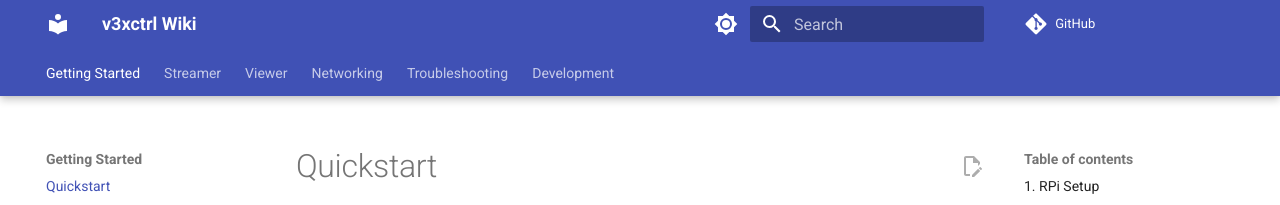
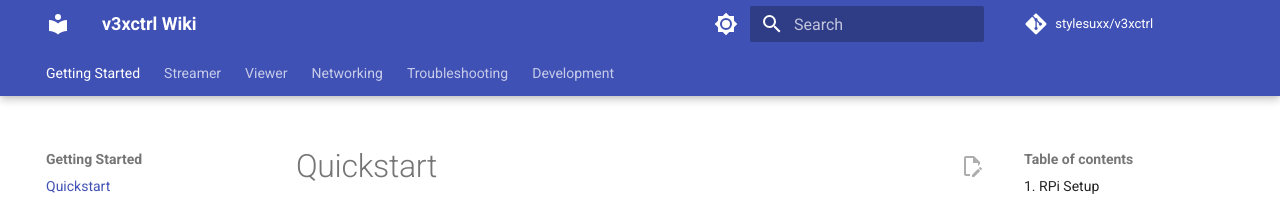
Before and after one commit to v3xctrl/wiki, an MkDocs documentation site: the page built from docs/index.md, in a window 1280 px wide. Shown: the top 205 px of the page. Built offline with MkDocs 1.6.1 and Material for MkDocs 9.7.7, drawn with Linux system fonts in a browser that asks for light colours; comment, search, counter and statistics services are not loaded.

```diff
--- a/mkdocs.yml
+++ b/mkdocs.yml
@@ -1,6 +1,7 @@
 site_name: v3xctrl Wiki
 site_url: https://wiki.v3xctrl.com/
 repo_url: https://github.com/stylesuxx/v3xctrl
+repo_name: stylesuxx/v3xctrl
 edit_uri: https://github.com/v3xctrl/wiki/edit/master/docs/
 copyright: Copyright &copy; 2025 v3xctrl
 
```
